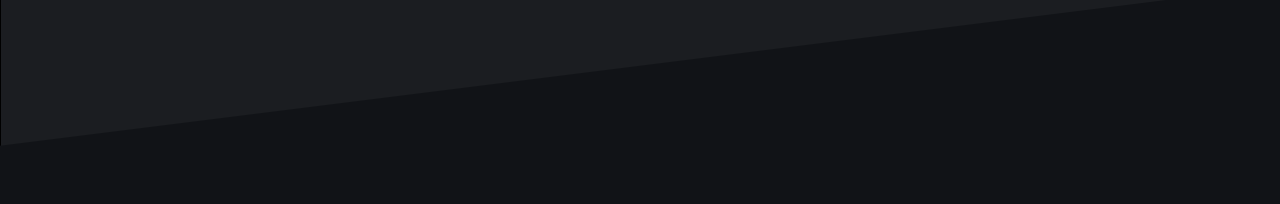
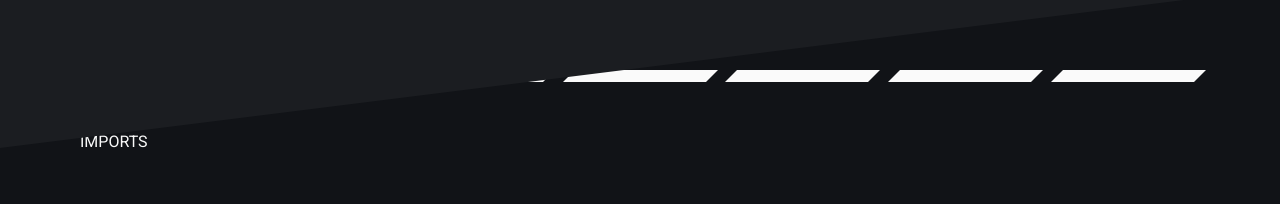
Before and after one commit to ParrizasDeveloper/nitro-crown, a Next.js app: page / in a window 1280 px wide. Shown: the part 2027-2231 px from the top of the page. Built offline with nearby package versions, Linux system fonts and the light colour scheme.

Commit message:
section specialties

```diff
--- a/src/components/layout/footer/index.tsx
+++ b/src/components/layout/footer/index.tsx
@@ -35,8 +35,8 @@ export default function Footer() {
             id="footer-page"
             className={`
                 ${chillax.className}
-                text-sm sm:text-[1rem]
-                xl:text-[clamp(0.8rem,1vw,1.125rem)] z-0
+                relative text-sm sm:text-[1rem]
+                xl:text-[clamp(0.8rem,1vw,1.125rem)] z-20
                 w-full xl:h-[505px] px-5 xl:px-20 pt-14 pb-7 bg-secondary-dark text-text
                 flex flex-col justify-between
             `}
--- a/src/components/ui/home/mainCars/index.tsx
+++ b/src/components/ui/home/mainCars/index.tsx
@@ -48,7 +48,7 @@ export default function MainCars() {
             className={`
                 relative z-50 text-text overflow-hidden py-20
                 bg-gradient-to-b from-primary-dark to-secondary-dark
-                from-25% to-75% -my-[2px]
+                from-25% to-75%
             `}
             style={{ marginRight: `${scrollbarSize}px` }}
         >
--- a/src/components/ui/home/mainSection.tsx
+++ b/src/components/ui/home/mainSection.tsx
@@ -134,8 +134,8 @@ export default function MainSection() {
             </div>
 
             <div id="footer-main-section" className={`
-                absolute top-0 w-full h-full [clip-path:polygon(0_100%,100%_100%,100%_100%,0_100%)]
-                bg-primary-dark z-50 border
+                absolute top-0 w-full h-[calc(100%+1px)] [clip-path:polygon(0_100%,100%_100%,100%_100%,0_100%)]
+                bg-primary-dark z-50
             `}></div>
         </section>
     )
--- a/src/components/ui/home/specialties/index.tsx
+++ b/src/components/ui/home/specialties/index.tsx
@@ -16,10 +16,9 @@ export default function Specialties() {
     })
 
     return (
-        <section className="relative overflow-hidden">
+        <section className="relative">
             <div id="header-specialties" className={`
-                border
-                absolute w-full h-screen bg-secondary-dark z-10
+                absolute -top-[2px] w-full h-[calc(100%+1px)] bg-secondary-dark z-10
                 [clip-path:polygon(0%_0%,100%_0%,100%_10%,0%_30%)]
             `}></div>
             <div className="absolute inset-0 opacity-5" data-speed="0.5">
@@ -32,7 +31,22 @@ export default function Specialties() {
                     className="absolute inset-0 w-full h-full object-cover"
                 />
             </div>
-            <div className="relative h-screen w-screen"></div>
+            <div className="relative pt-40 z-2 h-screen w-screen px-20">
+                <div className="grid grid-cols-7 gap-5 h-3">
+                    <div className="bg-text -skew-x-[45deg]"></div>
+                    <div className="bg-text -skew-x-[45deg]"></div>
+                    <div className="bg-text -skew-x-[45deg]"></div>
+                    <div className="bg-text -skew-x-[45deg]"></div>
+                    <div className="bg-text -skew-x-[45deg]"></div>
+                    <div className="bg-text -skew-x-[45deg]"></div>
+                    <div className="bg-text -skew-x-[45deg]"></div>
+                </div>
+                <div className="text-text">
+                    <div><p>SPECIALIZED</p></div>
+                    <div><p>IN VEHICLE</p></div>
+                    <div><p>IMPORTS</p></div>
+                </div>
+            </div>
         </section>
     );
 }
```
